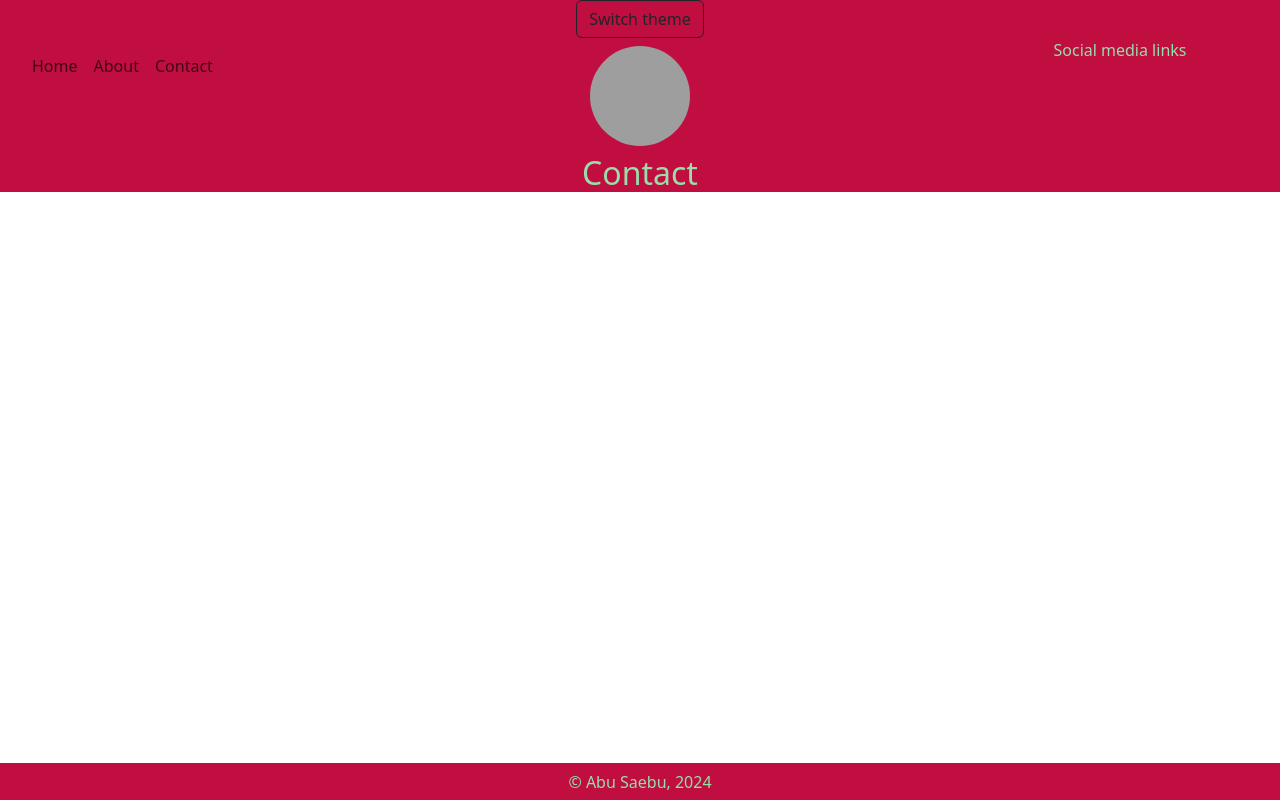
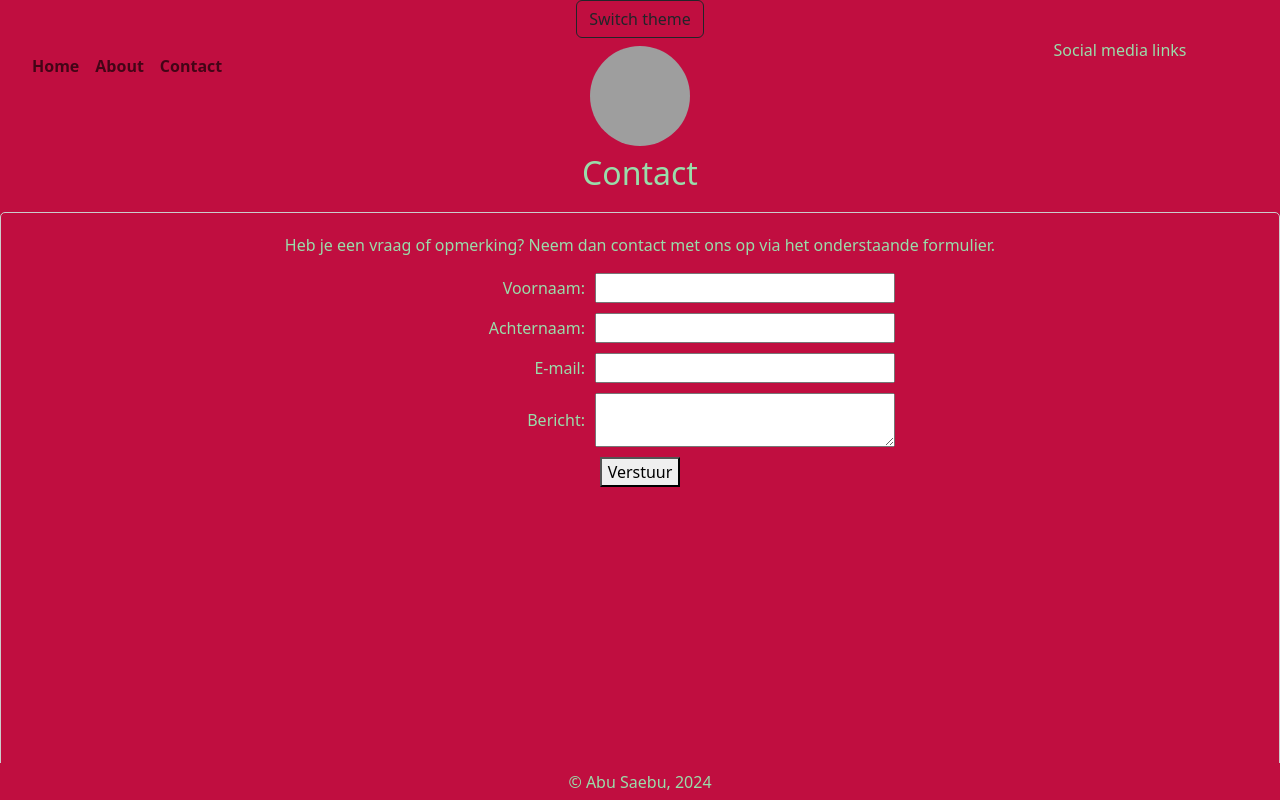
Before and after one commit to saebuabu/bootstrap-react, a React (Create React App) app: page /contact in a window 1280 px wide. Built offline with nearby package versions, Linux system fonts and the light colour scheme; grey boxes are pictures that could not be loaded.

Commit message:
doorsijpeling thema naar contact pagina

```diff
--- a/src/App.css
+++ b/src/App.css
@@ -11,12 +11,14 @@
   --background: #c00e40;
   --secondary-color: #fff;
   --text-primary: #9da;
+  --bs-navlink-color: #fff;
 }
 
 [data-theme="light"] {
   --background: #f0f0f0;
   --secondary-color: #222;
   --text-primary: #234;
+  --bs-navlink-color: #435;
 }
 
 .light-dark-mode {
@@ -34,6 +36,9 @@
   color: var(--secondary-color);
 }
 
+.navbar-nav a {
+  font-weight:  bold;
+}
 
 footer {
   background-color: var(--background);
--- a/src/components/LightDarkMode/index.jsx
+++ b/src/components/LightDarkMode/index.jsx
@@ -1,7 +1,6 @@
 
 import React from 'react';
 import useLocalStorage from './useLocalStorage';
-import './style.css';
 
 
 export default function LightDarkMode() {
--- a/src/components/NavBar/index.jsx
+++ b/src/components/NavBar/index.jsx
@@ -1,6 +1,7 @@
 import { Link } from "react-router-dom";
 
 export default function NavBar() {
+
   return (
     <>
       <nav class="navbar navbar-expand-lg navbar-light">
--- a/src/views/Contact.jsx
+++ b/src/views/Contact.jsx
@@ -1,5 +1,7 @@
 import React, { Component } from 'react';
 import NavigatieHeader from '../components/NavigatieHeader';
+import './style.css';
+
 
 class Contact extends Component {
   render() {
@@ -7,6 +9,29 @@ class Contact extends Component {
         <>
             <NavigatieHeader />
           <h2>Contact</h2>
+          <article>
+            <p>Heb je een vraag of opmerking? Neem dan contact met ons op via het onderstaande formulier.</p>
+            <form>
+              <div className="form-group">
+              <label htmlFor="voornaam">Voornaam:</label>
+              <input type="text" id="voornaam" name="voornaam" required />
+              </div>
+              <div className="form-group">
+              <label htmlFor="achterNaam">Achternaam:</label>
+              <input type="text" id="achterNaam" name="achterNaam" required />
+              </div>
+              <div className="form-group">
+              <label htmlFor="email">E-mail:</label>
+              <input type="email" id="email" name="email" required />
+              </div>
+              <div className="form-group">
+              <label htmlFor="bericht">Bericht:</label>
+              <textarea id="bericht"></textarea>
+              </div>
+              </form>
+              <button type="submit">Verstuur</button>
+
+          </article>
         </>
     );
   }
--- /dev/null
+++ b/src/views/style.css
@@ -0,0 +1,29 @@
+form {
+    display: flex;
+    flex-direction: column;
+    align-items: center;
+}
+
+.form-group {
+    display: flex;
+    align-items: center;
+    margin-bottom: 10px;
+}
+
+/* LABELS  LEFT ALIGNED */
+label {
+    width: 200px;
+    margin-right: 10px;
+    text-align: right;
+}
+
+input, textarea {
+    width: 300px;
+}
+article {
+    margin: 20px 0;
+    padding: 20px;
+    border: 1px solid #ccc;
+    border-radius: 5px;
+    min-height: 70vh;
+}
```
Also changed, not shown: src/components/LightDarkMode/style.css (added).
